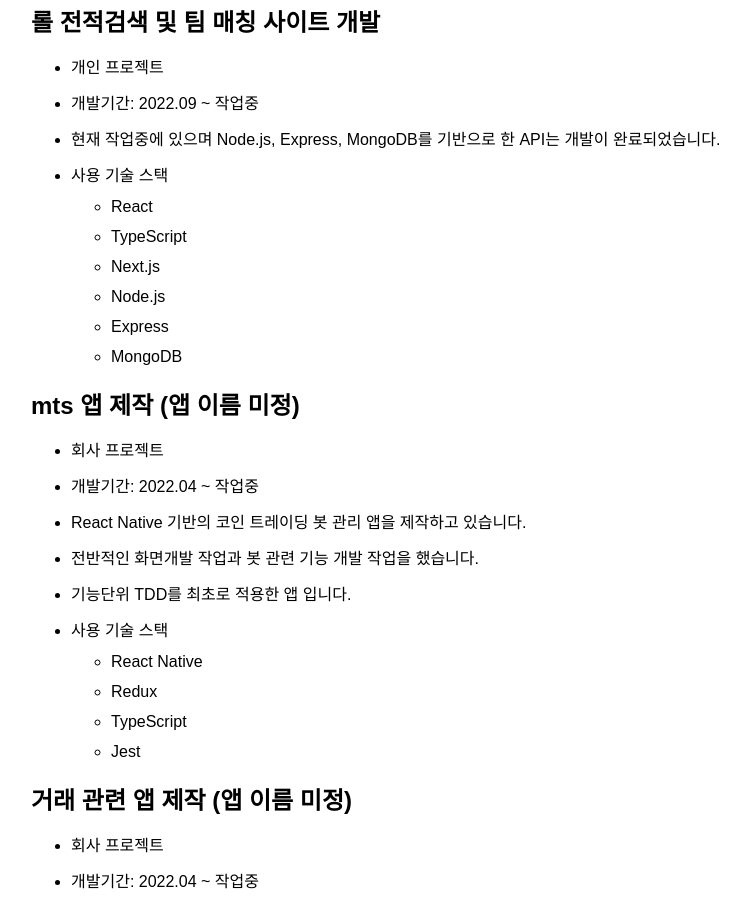
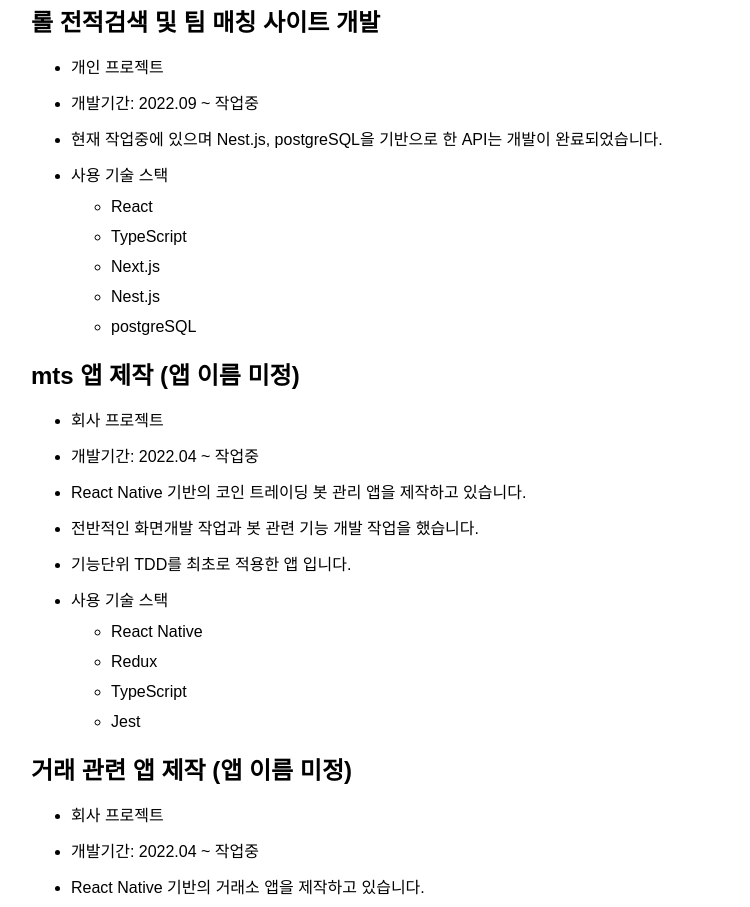
Before and after one commit to october-03/dev-portfolio-site, a Next.js app: page / in a window 1280 px wide. Shown: the part 1740-2647 px from the top of the page, without its empty margins (209-959 px from the left). Built offline with nearby package versions, Linux system fonts and the light colour scheme; a web font is replaced by a local one.

Commit message:
기술스택 수정

```diff
--- a/data.ts
+++ b/data.ts
@@ -70,16 +70,9 @@ const ProjectData: projectDataType[] = [
       content: [
         "개인 프로젝트",
         "개발기간: 2022.09 ~ 작업중",
-        "현재 작업중에 있으며 Node.js, Express, MongoDB를 기반으로 한 API는 개발이 완료되었습니다.",
+        "현재 작업중에 있으며 Nest.js, postgreSQL을 기반으로 한 API는 개발이 완료되었습니다.",
       ],
-      techStack: [
-        "React",
-        "TypeScript",
-        "Next.js",
-        "Node.js",
-        "Express",
-        "MongoDB",
-      ],
+      techStack: ["React", "TypeScript", "Next.js", "Nest.js", "postgreSQL"],
     },
   },
   {
```
